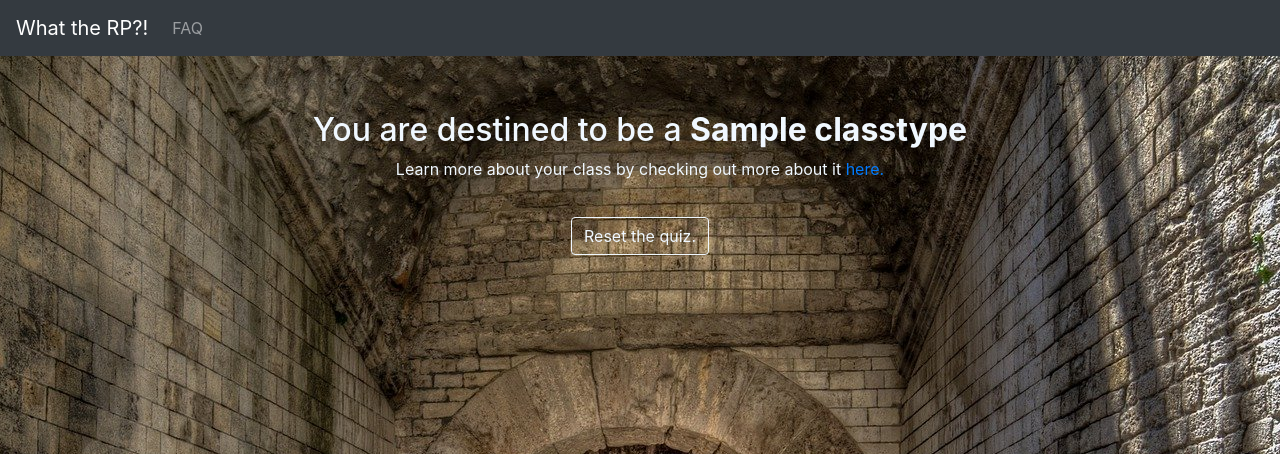
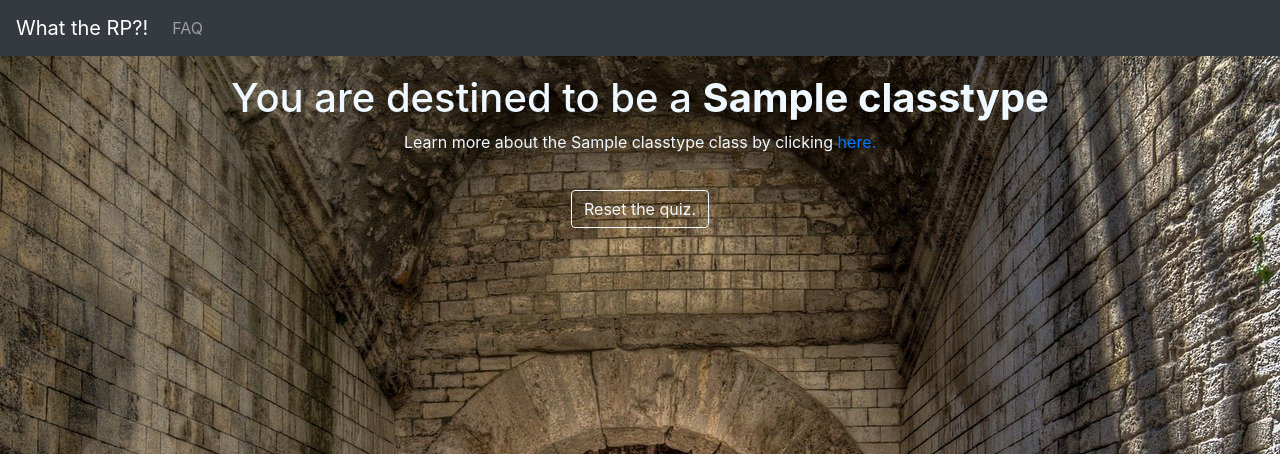
Before and after one commit to ldettorre/rpg-quiz, a Django app: template spells/templates/spells/result.html in a window 1280 px wide. Shown: the top 454 px of the page. Run offline with Django 3.2, Linux system fonts and the light colour scheme; tables that the repository leaves empty hold one stand-in row (values such as "Sample post"); the template is opened without the code that fills it: values that come from a table or form of the project are taken from there, most other values are stand-ins (such as "Sample title", 1, 10 or a date in 2020); some libraries are stand-ins or nearby versions.

Commit message:
Minor CSS changes to create a bit more uniformity between the titles of the quiz page, result notification page and result reveal page

```diff
--- a/rpgquiz/static/css/style.css
+++ b/rpgquiz/static/css/style.css
@@ -41,7 +41,3 @@ body {
     -webkit-transform: translateY(-50%);
     transform: translateY(-50%);
 }
-
-.result-div {
-    margin-top: 10%;
-}
--- a/spells/templates/spells/quiz.html
+++ b/spells/templates/spells/quiz.html
@@ -1,8 +1,9 @@
 {% extends 'base.html' %} {% block content %}
 
    <div class='row'>
-        <div class="col text-center">
+        <div class="col text-center pt-4">
             {% if result_message %}
+                <h1> Congratulations!</h1>
                 <a href="{% url 'result' class_type %}" class="btn btn-default btn-styling">{{ result_message }}</a>
             {% elif no_result %}
                 {{ no_result }}
--- a/spells/templates/spells/result.html
+++ b/spells/templates/spells/result.html
@@ -1,10 +1,10 @@
 {% extends 'base.html' %} {% block content %}
 
-<div class="container text-center result-div">
+<div class="text-center pt-4">
 
-    <h2>You are destined to be a <b>{{ class_type }}</b></h2>
+    <h1>You are destined to be a <b>{{ class_type }}</b></h1>
 
-    <p>Learn more about your class by checking out more about it <a href={{content_url}} target="_blank">here.</a></p>
+    <p>Learn more about the {{ class_type }} class by clicking <a href={{content_url}} target="_blank">here.</a></p>
 
     <a class="btn btn-styling" href="{% url 'reset' %}" class="quiz-buttons">Reset the quiz.</a>
 </div>
--- a/spells/views.py
+++ b/spells/views.py
@@ -28,7 +28,7 @@ def quiz(request, spell_id=None):
         for c in class_scores:
             print(c,class_scores[c])
             if class_scores[c] >= 20:
-                result_message = "Congratulations! You're ready to discover your class type."
+                result_message = "You're ready to discover your class type!"
                 class_type = c
                 context = {
                     'result_message': result_message,
```
